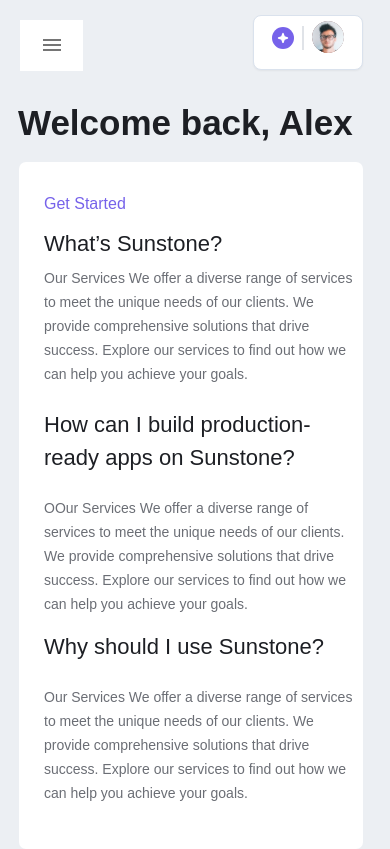
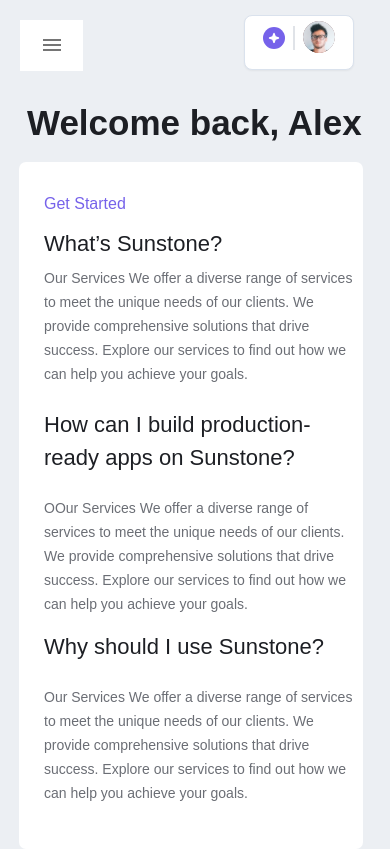
Before and after one commit to nimra-ali/SunStonePage, a React (Create React App) app: page / in a window 390 px wide. Built offline with nearby package versions, Linux system fonts and the light colour scheme.

Commit message:
first commit

```diff
--- a/src/Component/Assets/Style/Contentbox.css
+++ b/src/Component/Assets/Style/Contentbox.css
@@ -129,7 +129,8 @@ height: auto;
     .welcome-text{
         color: #1d1f24;
         font-size: 35px;
-        margin-left: -2px;
+        padding-left: 7px;
+        /* margin-left: -2px; */
         margin-top: 22px;
         width: 342px;
         /* border: 1px solid; */
--- a/src/Component/Assets/Style/Navbar.css
+++ b/src/Component/Assets/Style/Navbar.css
@@ -168,7 +168,7 @@ color: #1D1F24;
     }
 
     .navbar{
-        width: 363px;
+        width: 354px;
         /* border: 1px solid black; */
     }
    .dropdown-div{
```
